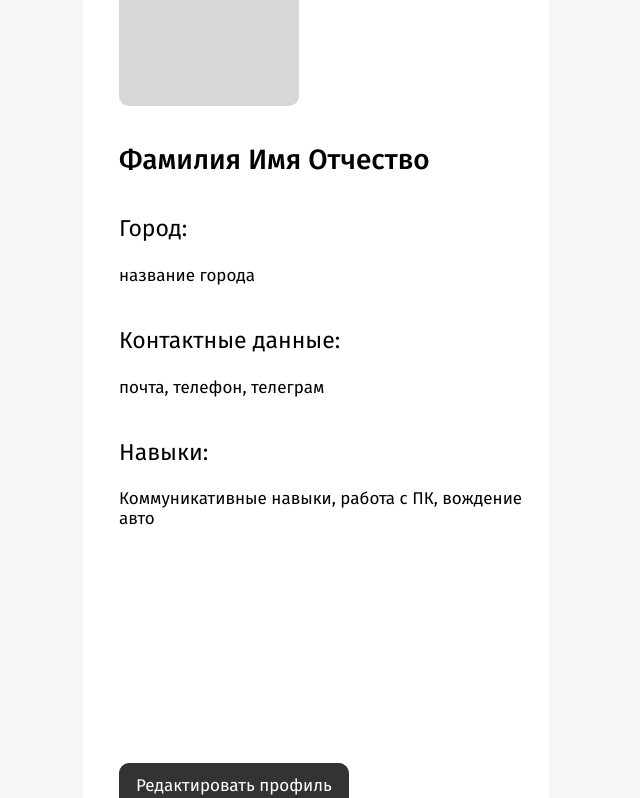
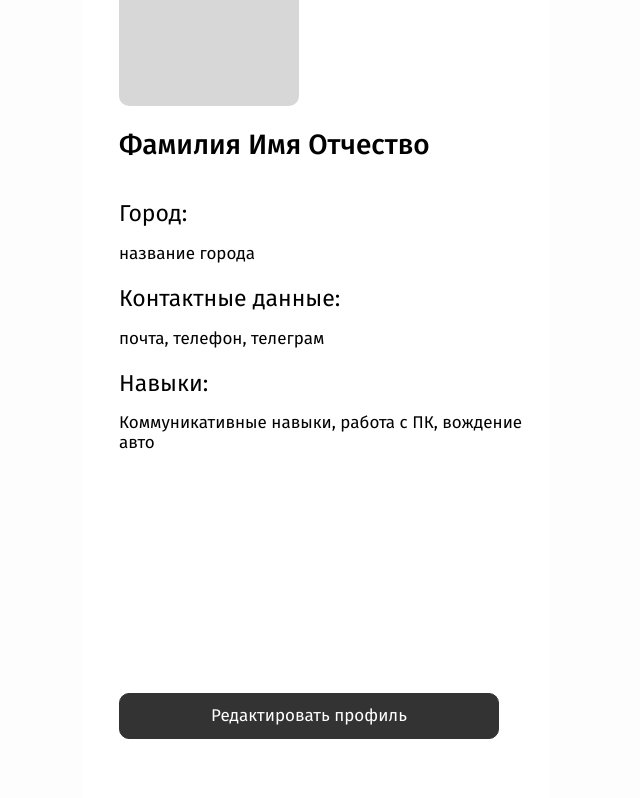
Before and after one commit to volunteers-for-city-projects/volunteers-frontend, a React (Create React App) app: page /profile in a window 1280 px wide. Shown: the part 360-1158 px from the top of the page, without its empty margins (51-691 px from the left). Built offline with nearby package versions, Linux system fonts and the light colour scheme.

Commit message:
style(profilevoluneer): changing margins by pixel perfect

```diff
--- a/src/components/ProfileData/ProfileData.scss
+++ b/src/components/ProfileData/ProfileData.scss
@@ -2,7 +2,7 @@
 	&__data {
 		display: flex;
 		flex-direction: column;
-		gap: 40px;
+		gap: 20px;
 		margin-left: 36px;
 		margin-right: 10px;
 
@@ -16,7 +16,7 @@
 			font-size: 17px;
 			font-weight: 400;
 			line-height: 20px;
-			margin: 22px 0 0;
+			margin: 15px 0 0;
 		}
 	}
 }
--- a/src/components/ProfileOrganization/ProfileOrganization.jsx
+++ b/src/components/ProfileOrganization/ProfileOrganization.jsx
@@ -13,6 +13,7 @@ function ProfileOrganization() {
 					<div className="profile__name">
 						<h2 className="profile__name-surname">ООО "Организация"</h2>
 					</div>
+
 					<ProfileData dataArray={dataOrganization} />
 					<div className="profile__button">
 						<Pushbutton
--- a/src/components/ProfileVolunteer/ProfileVolunteer.jsx
+++ b/src/components/ProfileVolunteer/ProfileVolunteer.jsx
@@ -25,11 +25,12 @@ function ProfileVolunteer({ isVolunteer }) {
 									label="Редактировать профиль"
 									color="white"
 									size="medium"
+									minWidth={380}
 								/>
 							</div>
 						</div>
 						<div className="profile__projects">
-							<h2 className="profile__projects-title">Проекты</h2>
+							<h2 className="profile__projects-title">Ваши проекты</h2>
 						</div>
 					</div>
 				</>
--- a/src/components/ProfileVolunteer/ProfileVolunteer.scss
+++ b/src/components/ProfileVolunteer/ProfileVolunteer.scss
@@ -1,7 +1,7 @@
 @import '../../style/variables.scss';
 
 .profile {
-	background: $--Pale-grey;
+	background: #fdfdfd;
 
 	&__container {
 		display: flex;
@@ -12,6 +12,7 @@
 		background: $--White;
 		border-radius: 10px;
 		width: 676px;
+		min-height: 921px;
 	}
 	&__image {
 		background-color: $--Light-grey;
@@ -22,19 +23,24 @@
 		border-radius: 10px;
 	}
 	&__name {
-		margin-top: 40px;
+		display: flex;
+
+		align-items: center;
+		margin-top: 25px;
 		margin-left: 36px;
 		margin-bottom: 40px;
 
 		&-surname {
 			margin: 0;
+
+			align-items: center;
 			font-size: 28px;
 			font-weight: 500;
 			line-height: 28px;
 		}
 	}
 	&__button {
-		margin-top: 234px;
+		margin-top: 240px;
 		margin-bottom: 88px;
 		margin-left: 36px;
 	}
--- a/src/style/variables.scss
+++ b/src/style/variables.scss
@@ -1,5 +1,4 @@
 $--Light-grey: #d7d7d7;
-$--Pale-grey: #f6f6f6;
 $--Dark-grey: #959595;
 $--White: #fff;
 $--Black: #000;
```
